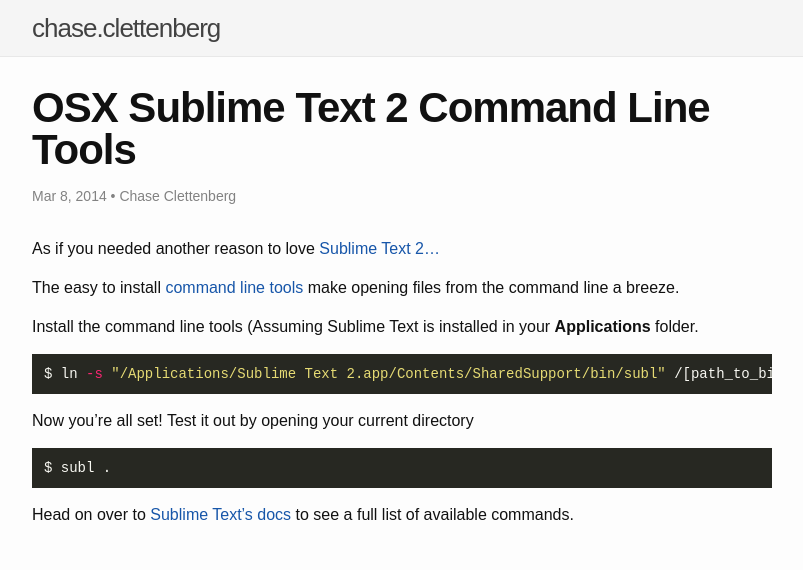
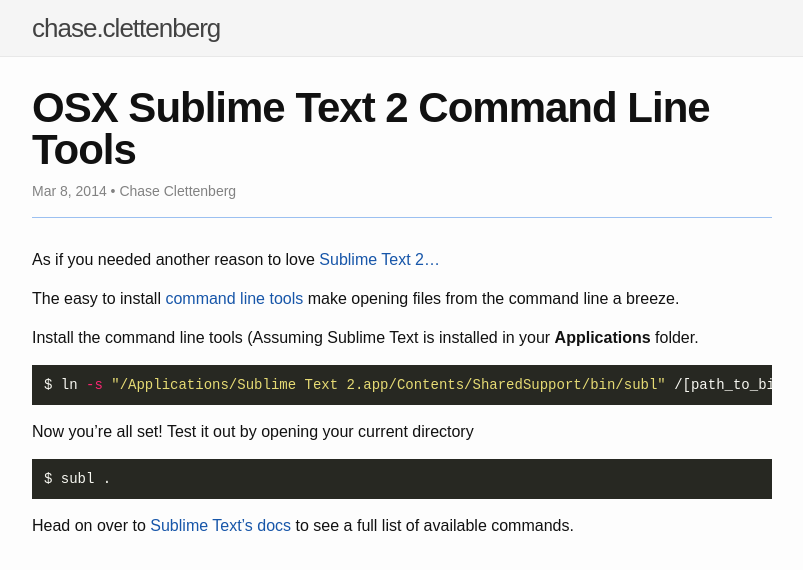
Before and after one commit to clettenberg/blog, a Jekyll site: the page built from _posts/2014-03-08-osx-sublime-text-2-command-line-tools.md, in a window 1280 px wide. Shown: the top 570 px of the page, without its empty margins (238-1041 px from the left). Built offline with Jekyll 4.4.1, drawn with Linux system fonts in a browser that asks for light colours; nearby versions of some CDN libraries; some web fonts are replaced; a style sheet for code colours, icons or effects is not loaded.

Commit message:
Add header title border

```diff
--- a/_sass/_layout.scss
+++ b/_sass/_layout.scss
@@ -192,12 +192,14 @@
  */
 .post-header {
     margin-bottom: $spacing-unit;
+    border-bottom: 0.5px solid lighten($brand-color, 40%);
 }
 
 .post-title {
     font-size: 42px;
     letter-spacing: -1px;
     line-height: 1;
+    margin-bottom: 10px;
 
     @include media-query($on-laptop) {
         font-size: 36px;
@@ -236,4 +238,5 @@
   float: right;
   height: 140px;
   width: 140px;
+  border-radius: 5px;
 }
```
Also changed, not shown: about.md (+1 -1 lines).
